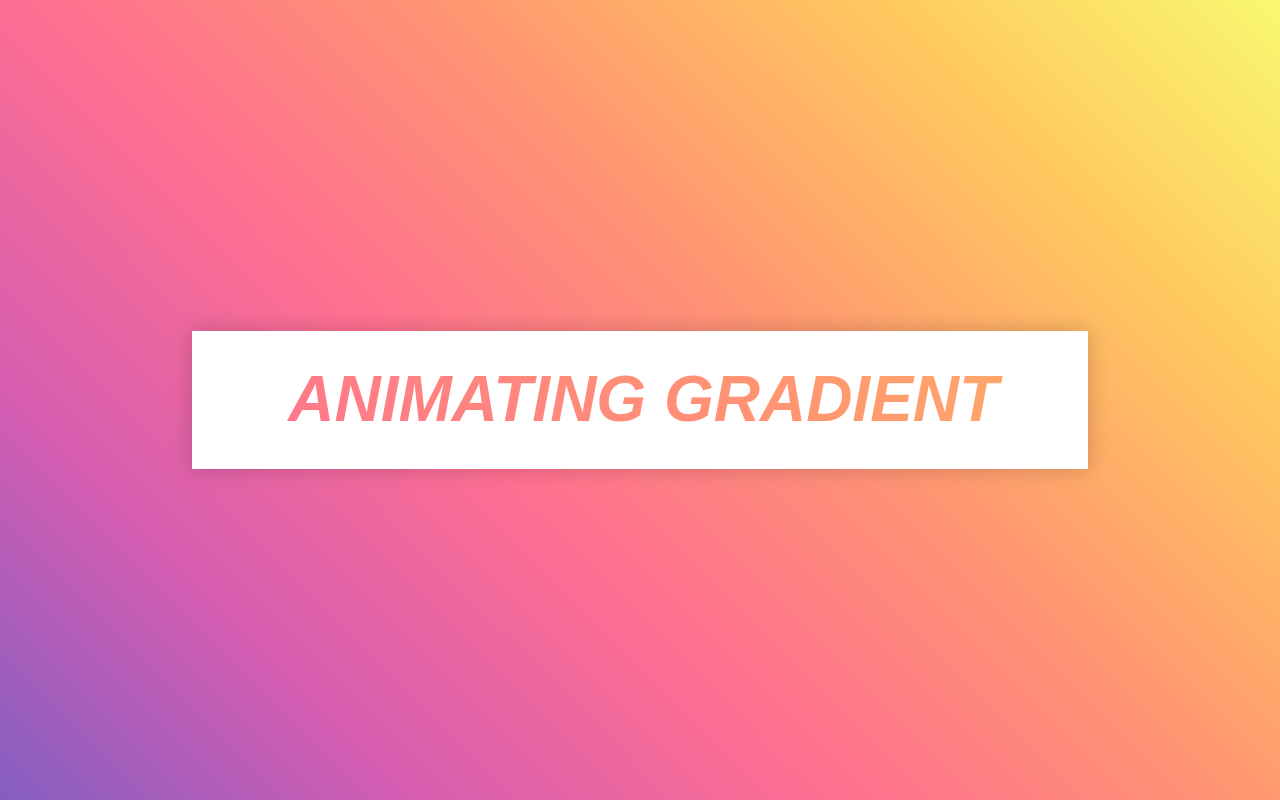
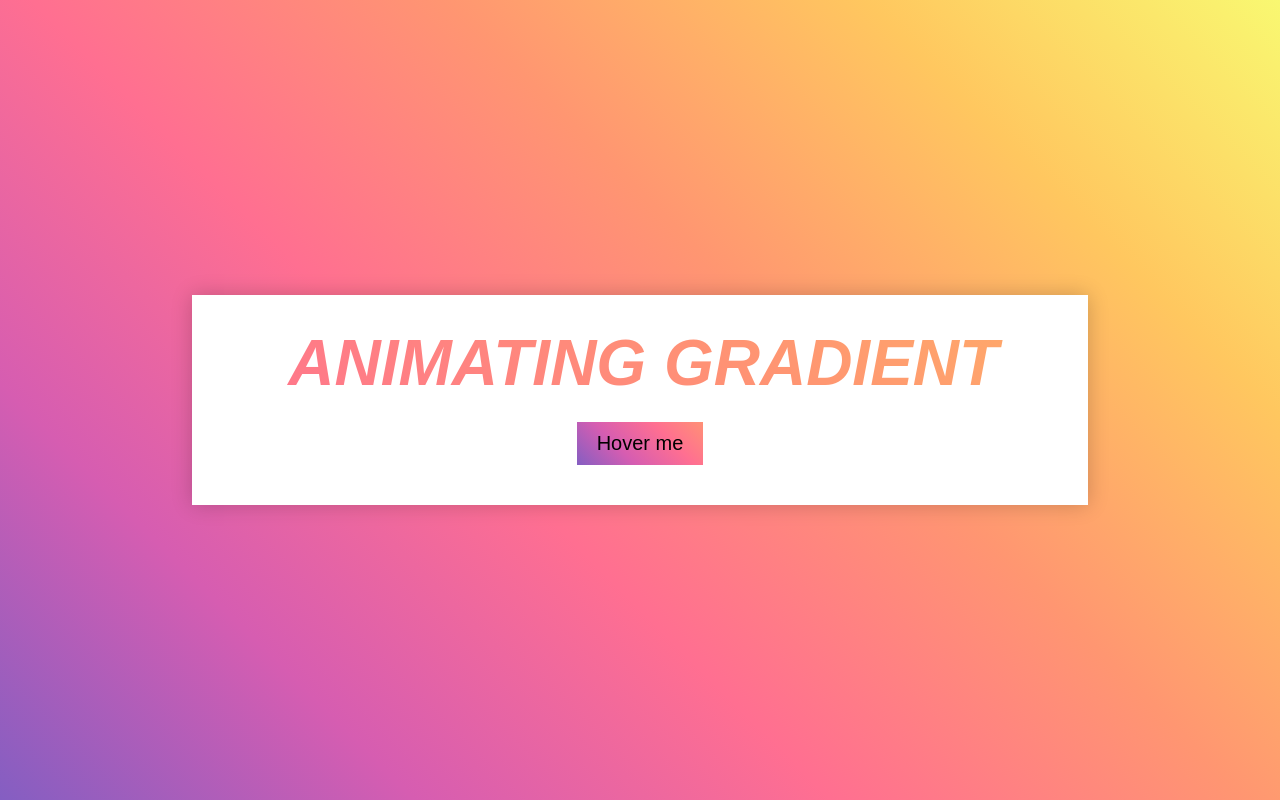
Before and after one commit to roqayeh-rahimi/css-gradients, a plain HTML site: page index.html in a window 1280 px wide. Drawn offline with Linux system fonts and the light colour scheme.

Commit message:
button added

```diff
--- a/index.html
+++ b/index.html
@@ -10,6 +10,7 @@
 <body>
     <div class="content">
         <h1 class="title">ANIMATING GRADIENT</h1>
+        <button class="btn">Hover me</button>
     </div>
 </body>
 </html>
--- a/style.css
+++ b/style.css
@@ -65,6 +65,19 @@ body{
         background-position: right ;
     }
 }
+
+.btn{
+    /* display: block; */
+    margin-top: 30px;
+    padding: 10px 20px;
+    font-size: 20px;
+    border: none;
+    background-image: var(--gradient);
+    background-size: 200%;
+    transition: background-position 1s ;
+}
+
 .btn:hover{
+    background-position: right;
 
 }
```
